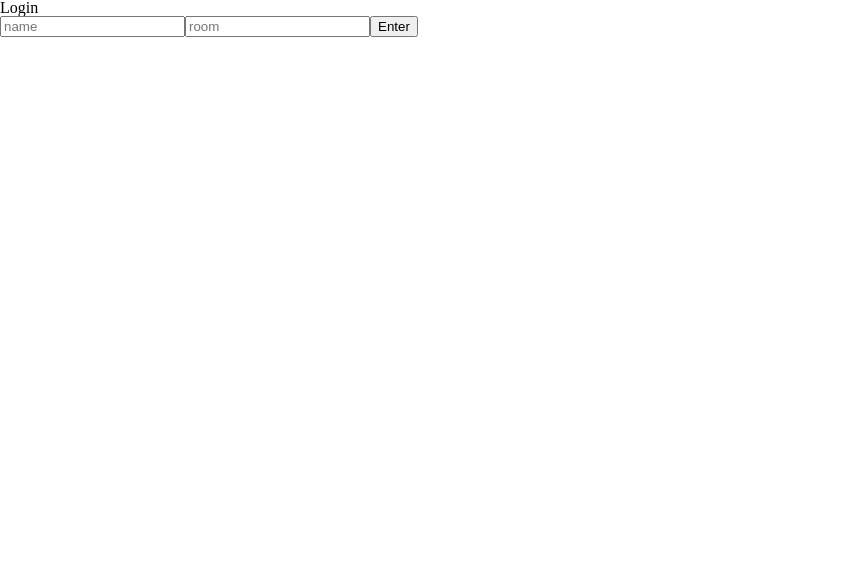
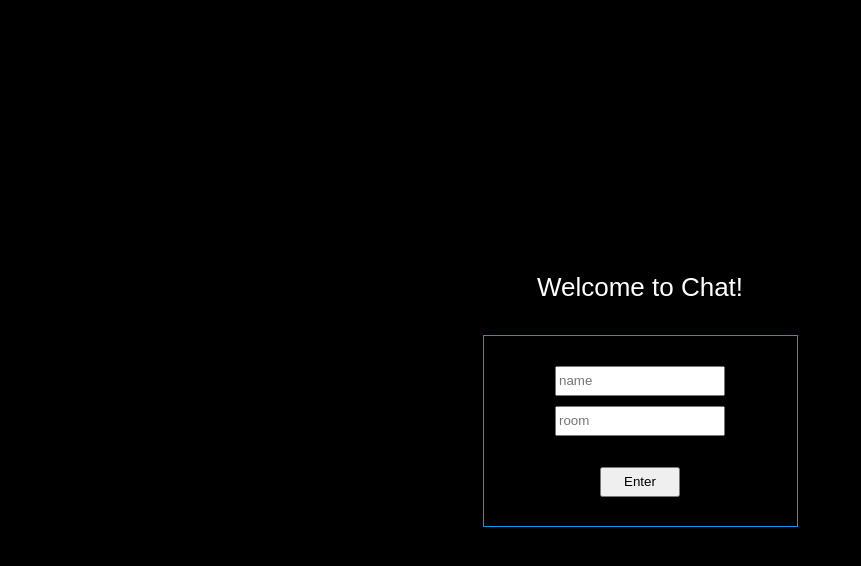
Before and after one commit to drew24n/node-react-chat-app, a React (Create React App) app in the folder frontend/: page / in a window 1280 px wide. Shown: the top 566 px of the page, without its empty margins (0-861 px from the left). Built offline with nearby package versions, Linux system fonts and the light colour scheme; no server answers.

Commit message:
added styles login and chat components, replaced input messages logic to separate component

```diff
--- a/frontend/src/App.module.scss
+++ b/frontend/src/App.module.scss
@@ -1,4 +1,9 @@
 .container {
   min-height: 100vh;
   min-width: 360px;
+  display: flex;
+  justify-content: center;
+  align-items: center;
+  background-color: #000;
+  font-family: Arial, sans-serif !important;
 }
--- a/frontend/src/components/Chat/Chat.jsx
+++ b/frontend/src/components/Chat/Chat.jsx
@@ -1,9 +1,11 @@
 import React, {useEffect} from "react";
-import style from "./Chat.module.scss";
 import * as queryString from "query-string";
 import io from "socket.io-client";
 import {setMessage, setMessages} from "../../redux/chatReducer";
 import {useDispatch, useSelector} from "react-redux";
+import style from "./Chat.module.scss";
+import {Input} from "./Input/Input";
+import {Messages} from "./Messages/Messages";
 
 let socket = io('localhost:5000')
 
@@ -25,16 +27,11 @@ export const Chat = ({location}) => {
         socket.on('message', message => dispatch(setMessages(message)))
     }, [dispatch])
 
-    const sendMessage = (e) => {
-        e.preventDefault()
-        if (chatState.message) socket.emit('sendMessage', chatState.message, () => dispatch(setMessage('')))
-    }
-
     return (
         <div className={style.container}>
-            <h1>Chat</h1>
-            <input type="text" value={chatState.message} onChange={e => dispatch(setMessage(e.target.value))}
-                   onKeyPress={e => e.key === 'Enter' && sendMessage(e)}/>
+            <h2>roomName</h2>
+            <Messages/>
+            <Input message={chatState.message} socket={socket} setMessage={setMessage} dispatch={dispatch}/>
         </div>
     )
 }
--- a/frontend/src/components/Chat/Chat.module.scss
+++ b/frontend/src/components/Chat/Chat.module.scss
@@ -1,2 +1,18 @@
 .container {
+  width: 50%;
+  height: 80vh;
+  border: 1px solid #0b98ef;
+  box-sizing: border-box;
+
+  h2 {
+    display: block;
+    font-size: 26px;
+    color: #fff;
+    margin: 10px;
+    text-align: center;
+  }
+
+  @media (max-width: 1000px) {
+    width: 75%;
+  }
 }
--- /dev/null
+++ b/frontend/src/components/Chat/Input/Input.jsx
@@ -0,0 +1,18 @@
+import React from "react";
+import style from "./Input.module.scss";
+
+export const Input = ({message, setMessage, dispatch, socket}) => {
+
+    const sendMessage = (e) => {
+        e.preventDefault()
+        if (message) socket.emit('sendMessage', message, () => dispatch(setMessage('')))
+    }
+
+    return (
+        <div className={style.container}>
+            <textarea value={message} onChange={e => dispatch(setMessage(e.target.value))}
+                   onKeyPress={e => e.key === 'Enter' && sendMessage(e)}/>
+            <button>Send</button>
+        </div>
+    )
+}
--- /dev/null
+++ b/frontend/src/components/Chat/Input/Input.module.scss
@@ -0,0 +1,18 @@
+.container {
+  display: flex;
+
+  textarea {
+    height: 50px;
+    width: 75%;
+    box-sizing: border-box;
+    outline: none;
+    resize: none;
+  }
+
+  button {
+    height: 50px;
+    width: 25%;
+    box-sizing: border-box;
+    cursor: pointer;
+  }
+}
--- /dev/null
+++ b/frontend/src/components/Chat/Messages/Messages.jsx
@@ -0,0 +1,9 @@
+import React from "react";
+import style from "./Messages.module.scss";
+
+export const Messages = () => {
+    return (
+        <div className={style.container}>
+        </div>
+    )
+}
--- /dev/null
+++ b/frontend/src/components/Chat/Messages/Messages.module.scss
@@ -0,0 +1,3 @@
+.container {
+  height: calc(80vh - 97px);
+}
--- a/frontend/src/components/Login/Login.jsx
+++ b/frontend/src/components/Login/Login.jsx
@@ -11,9 +11,10 @@ export const Login = () => {
 
     return (
         <div className={style.container}>
-            <h1>Login</h1>
+            <h1>Welcome to Chat!</h1>
             <div>
-                <input placeholder="name" type="text" onChange={event => dispatch(setNameAction(event.target.value))}/>
+                <input placeholder="name" type="text" autoFocus={true}
+                       onChange={event => dispatch(setNameAction(event.target.value))}/>
                 <input placeholder="room" type="text" onChange={event => dispatch(setRoomAction(event.target.value))}/>
                 <Link onClick={e => (!name || !room) && e.preventDefault()} to={`/chat?name=${name}&room=${room}`}>
                     <button>Enter</button>
--- a/frontend/src/components/Login/Login.module.scss
+++ b/frontend/src/components/Login/Login.module.scss
@@ -1,2 +1,43 @@
 .container {
+  width: 315px;
+
+  h1 {
+    color: #fff;
+    margin-bottom: 35px;
+    text-align: center;
+    font-size: 26px;
+    cursor: default;
+  }
+
+  div {
+    border: 1px solid #0b98ef;
+    padding: 20px;
+    height: 150px;
+
+    a {
+      text-decoration: none;
+      display: block;
+      margin: 31px auto 31px auto;
+      cursor: pointer;
+      height: 30px;
+      width: 80px;
+
+      button {
+        display: block;
+        margin: 31px auto 31px auto;
+        cursor: pointer;
+        height: 30px;
+        width: 80px;
+      }
+    }
+
+    input {
+      margin: 10px auto 10px auto;
+      box-sizing: border-box;
+      outline: none;
+      display: block;
+      width: 170px;
+      height: 30px;
+    }
+  }
 }
```
